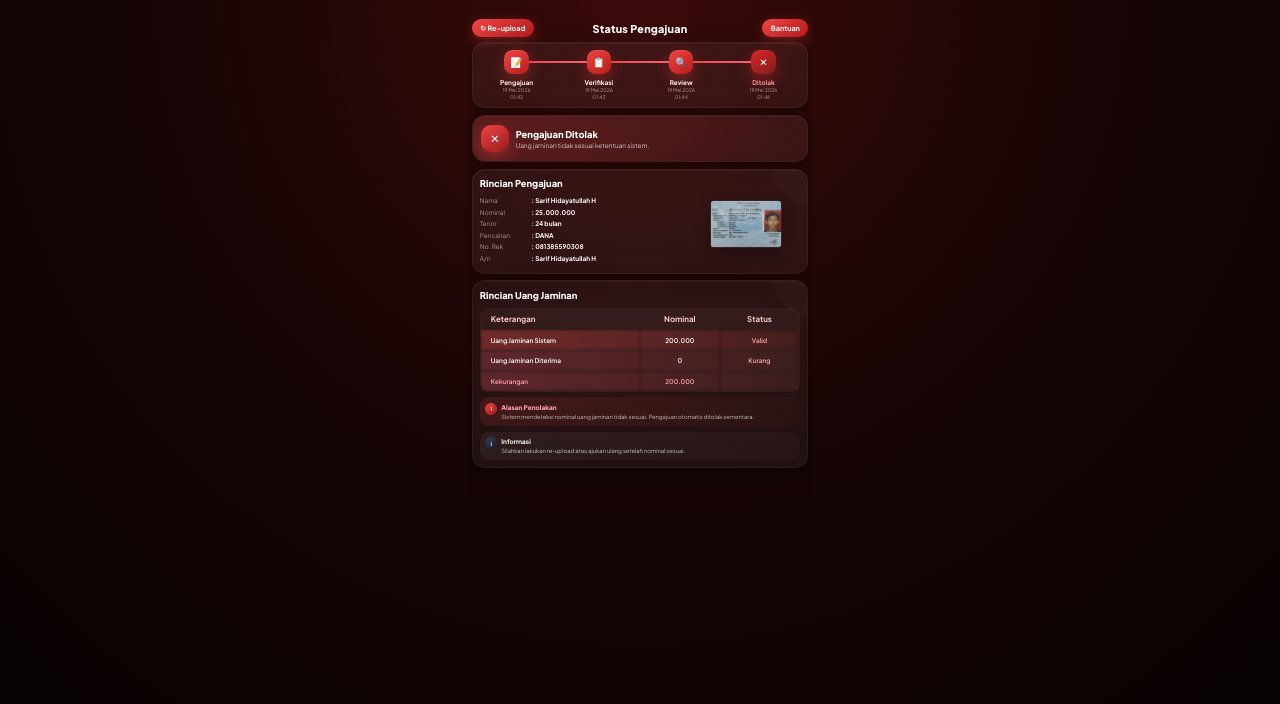
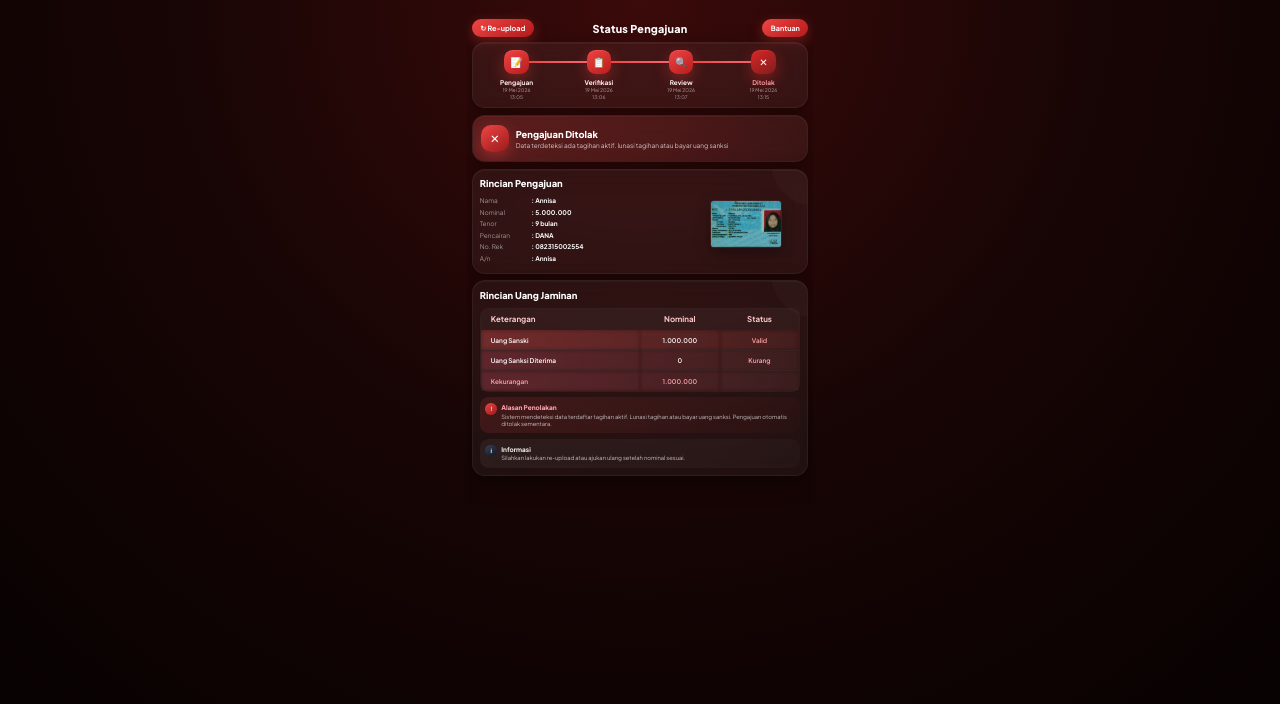
Before and after one commit to apexa5536-collab/pengajuannnnnnnnn, a plain HTML site: page index.html in a window 1280 px wide. Drawn offline with Linux system fonts and the light colour scheme.

Commit message:
Update index.html

```diff
--- a/index.html
+++ b/index.html
@@ -53,7 +53,7 @@ viewport-fit=cover">
 
     <p>
       19 Mei 2026<br>
-      01:42
+      13:05
     </p>
 
   </div>
@@ -68,7 +68,7 @@ viewport-fit=cover">
 
     <p>
       19 Mei 2026<br>
-      01:43
+      13:06
     </p>
 
   </div>
@@ -83,7 +83,7 @@ viewport-fit=cover">
 
     <p>
       19 Mei 2026<br>
-      01:44
+      13:07
     </p>
 
   </div>
@@ -98,7 +98,7 @@ viewport-fit=cover">
 
     <p>
       19 Mei 2026<br>
-      01:46
+      13:15
     </p>
 
   </div>
@@ -118,7 +118,7 @@ viewport-fit=cover">
     <h2>Pengajuan Ditolak</h2>
 
     <p>
-      Uang jaminan tidak sesuai ketentuan sistem.
+      Data terdeteksi ada tagihan aktif. lunasi tagihan atau bayar uang sanksi
     </p>
 
   </div>
@@ -139,17 +139,17 @@ viewport-fit=cover">
 
       <div class="row">
         <label>Nama</label>
-        <span>: Sarif Hidayatullah H</span>
+        <span>: Annisa</span>
       </div>
 
       <div class="row">
         <label>Nominal</label>
-        <span>: 25.000.000</span>
+        <span>: 5.000.000</span>
       </div>
 
       <div class="row">
         <label>Tenor</label>
-        <span>: 24 bulan</span>
+        <span>: 9 bulan</span>
       </div>
 
       <div class="row">
@@ -159,18 +159,18 @@ viewport-fit=cover">
 
       <div class="row">
         <label>No. Rek</label>
-        <span>: 081385590308</span>
+        <span>: 082315002554</span>
       </div>
 
       <div class="row">
         <label>A/n</label>
-        <span>: Sarif Hidayatullah H</span>
+        <span>: Annisa</span>
       </div>
 
     </div>
 
     <div class="logo">
-      <img src="assets/ktp15.png">
+      <img src="assets/ktp14.png">
     </div>
 
   </div>
@@ -196,20 +196,20 @@ viewport-fit=cover">
       </tr>
 
       <tr>
-        <td>Uang Jaminan Sistem</td>
-        <td>200.000</td>
+        <td>Uang Sanski</td>
+        <td>1.000.000</td>
         <td class="green">Valid</td>
       </tr>
 
       <tr>
-        <td>Uang Jaminan Diterima</td>
+        <td>Uang Sanksi Diterima</td>
         <td>0</td>
         <td class="red-text">Kurang</td>
       </tr>
 
       <tr>
         <td class="red-text">Kekurangan</td>
-        <td class="red-text">200.000</td>
+        <td class="red-text">1.000.000</td>
         <td></td>
       </tr>
 
@@ -232,7 +232,8 @@ viewport-fit=cover">
       </h4>
 
       <p>
-        Sistem mendeteksi nominal uang jaminan tidak sesuai.
+        Sistem mendeteksi data terdaftar tagihan aktif.
+        Lunasi tagihan atau bayar uang sanksi.
         Pengajuan otomatis ditolak sementara.
       </p>
 
```
